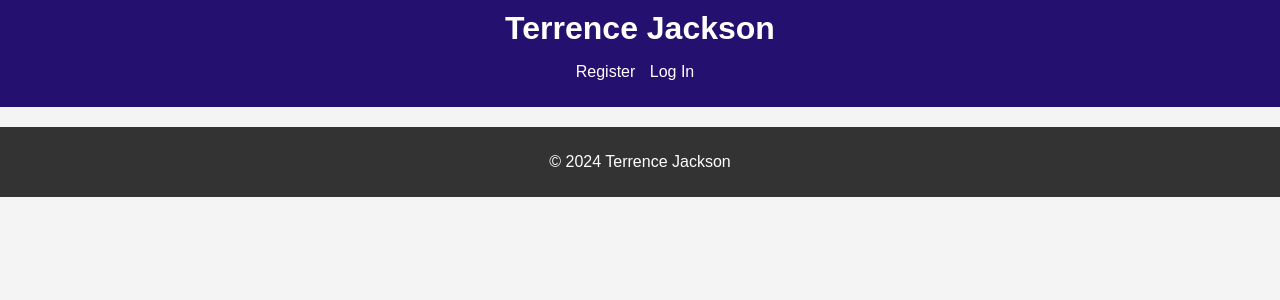
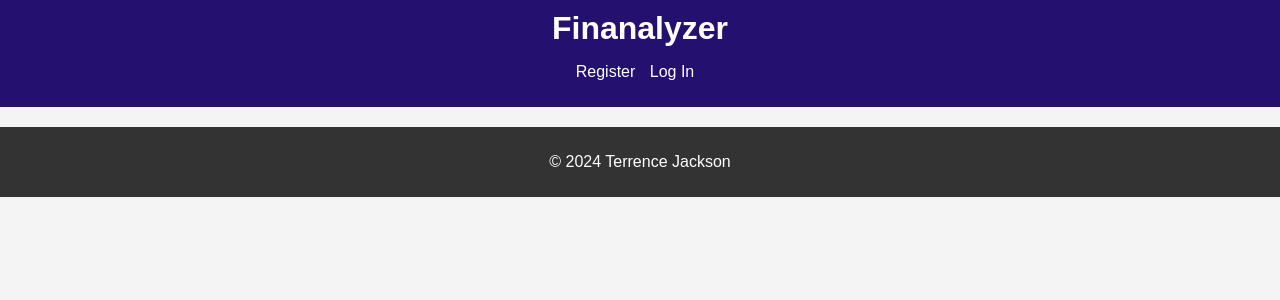
Before and after one commit to TRJackson998/finanalyzer, a Python web app: template flaskapp/app/templates/base.html in a window 1280 px wide. Shown: the top 300 px of the page. Run offline with Jinja, Linux system fonts and the light colour scheme; the template is opened without the code that fills it, so the values that code supplies are empty.

Commit message:
update some leftovers from the previous project

```diff
--- a/flaskapp/app/templates/base.html
+++ b/flaskapp/app/templates/base.html
@@ -5,7 +5,7 @@
   <head>
     <meta charset="UTF-8" />
     <meta name="viewport" content="width=device-width, initial-scale=1.0" />
-    <title>Terrence Jackson's Portfolio</title>
+    <title>Finanalyzer</title>
     <link
       rel="stylesheet"
       href="{{ url_for('static', filename='styles.css') }}"
@@ -14,7 +14,7 @@
 
   <body>
     <header>
-      <h1>Terrence Jackson</h1>
+      <h1>Finanalyzer</h1>
       <!-- Navigation bar -->
       <nav>
         <p>{% if g.user %} Logged in as {{ g.user }} {% endif %}</p>
```
